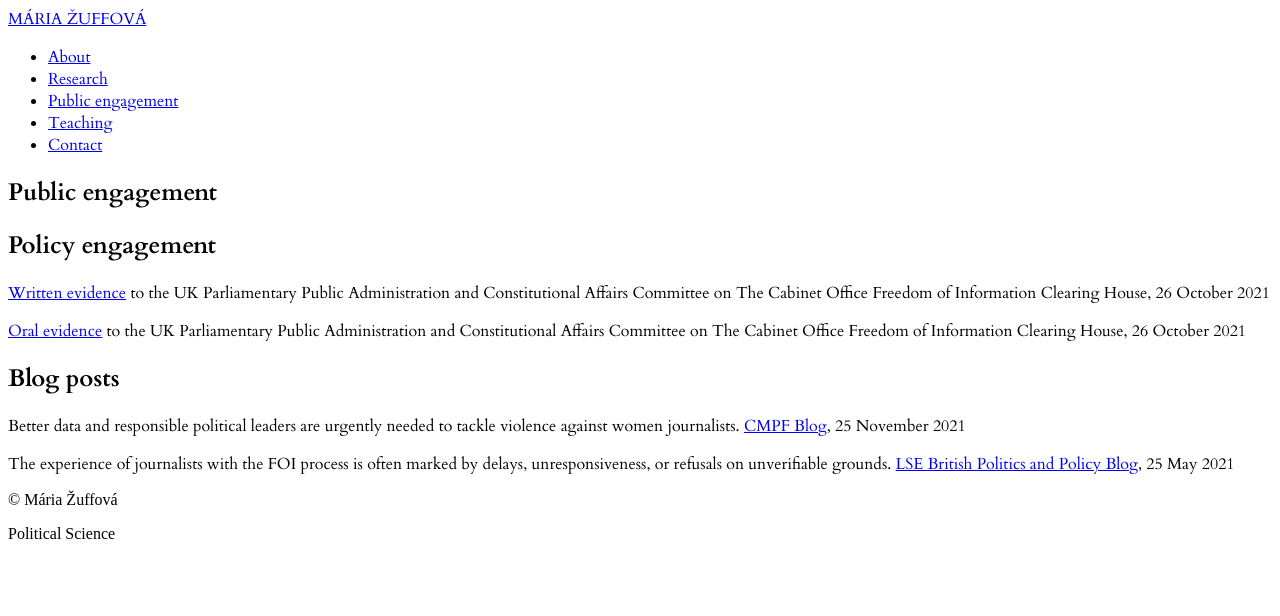
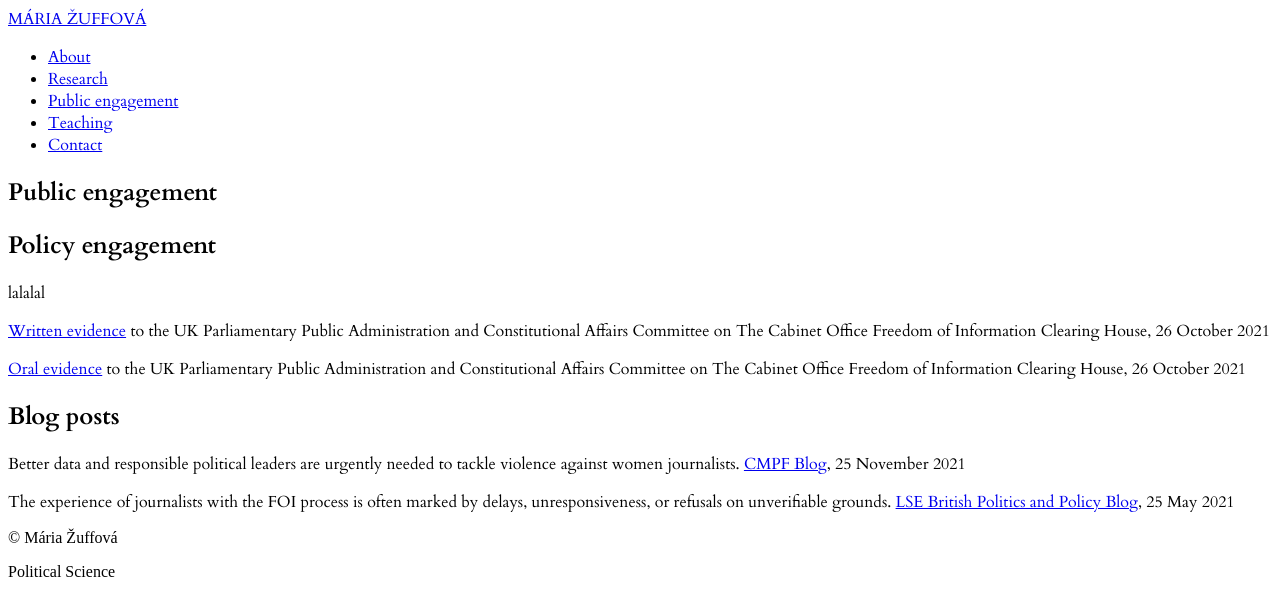
Before and after one commit to mariazuffova/jekyll-profile-site, a Jekyll site: the page built from engagement.md, in a window 1280 px wide. Shown: the top 616 px of the page. Built offline with Jekyll 4.4.1, drawn with Linux system fonts in a browser that asks for light colours; a script that is not in the unit is left out.

Commit message:
Update Pages “engagement”

```diff
--- a/engagement.md
+++ b/engagement.md
@@ -5,6 +5,8 @@ permalink: /engagement
 banner_img: /assets/img/country.png
 ---
 ## Policy engagement
+
+l﻿alalal[](https://committees.parliament.uk/writtenevidence/39649/pdf/)
 
 [Written evidence](https://committees.parliament.uk/writtenevidence/39649/pdf/) to the UK Parliamentary Public Administration and Constitutional Affairs Committee on The Cabinet Office Freedom of Information Clearing House, 26 October 2021
 
```
